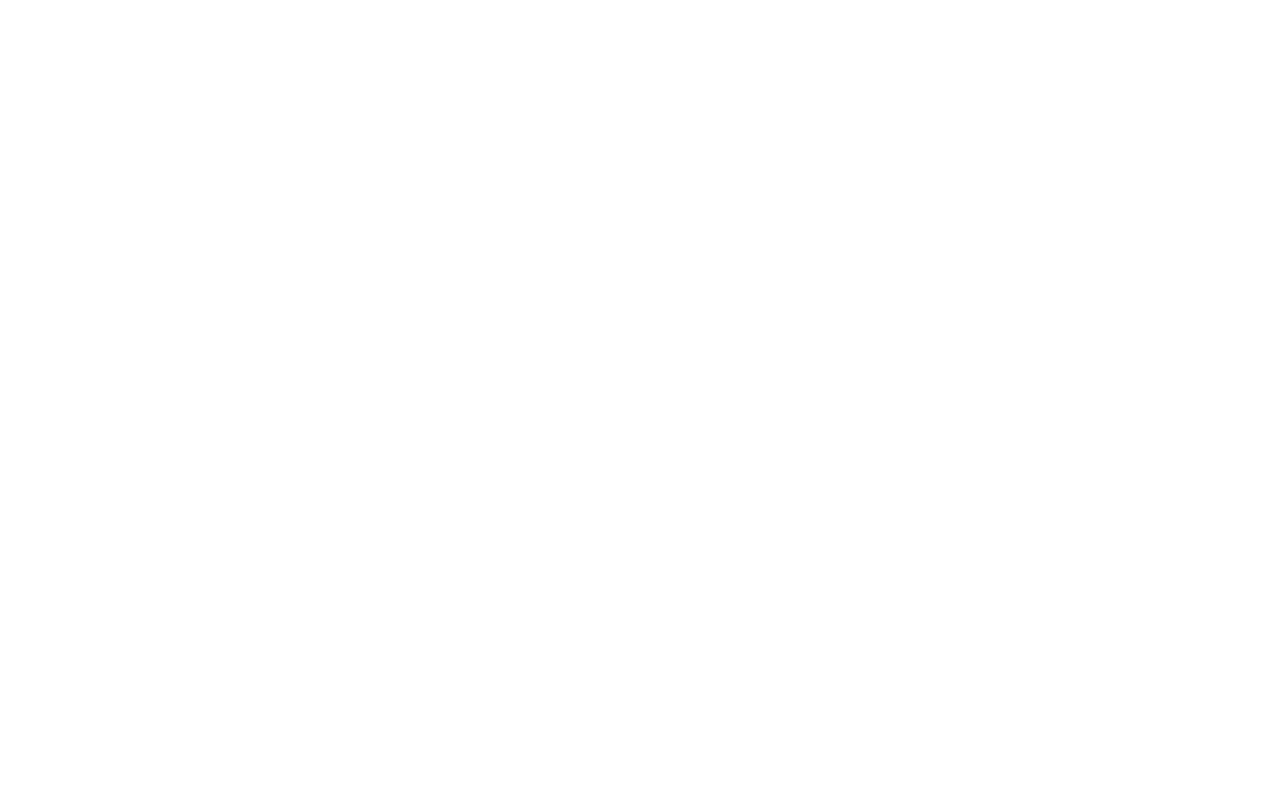
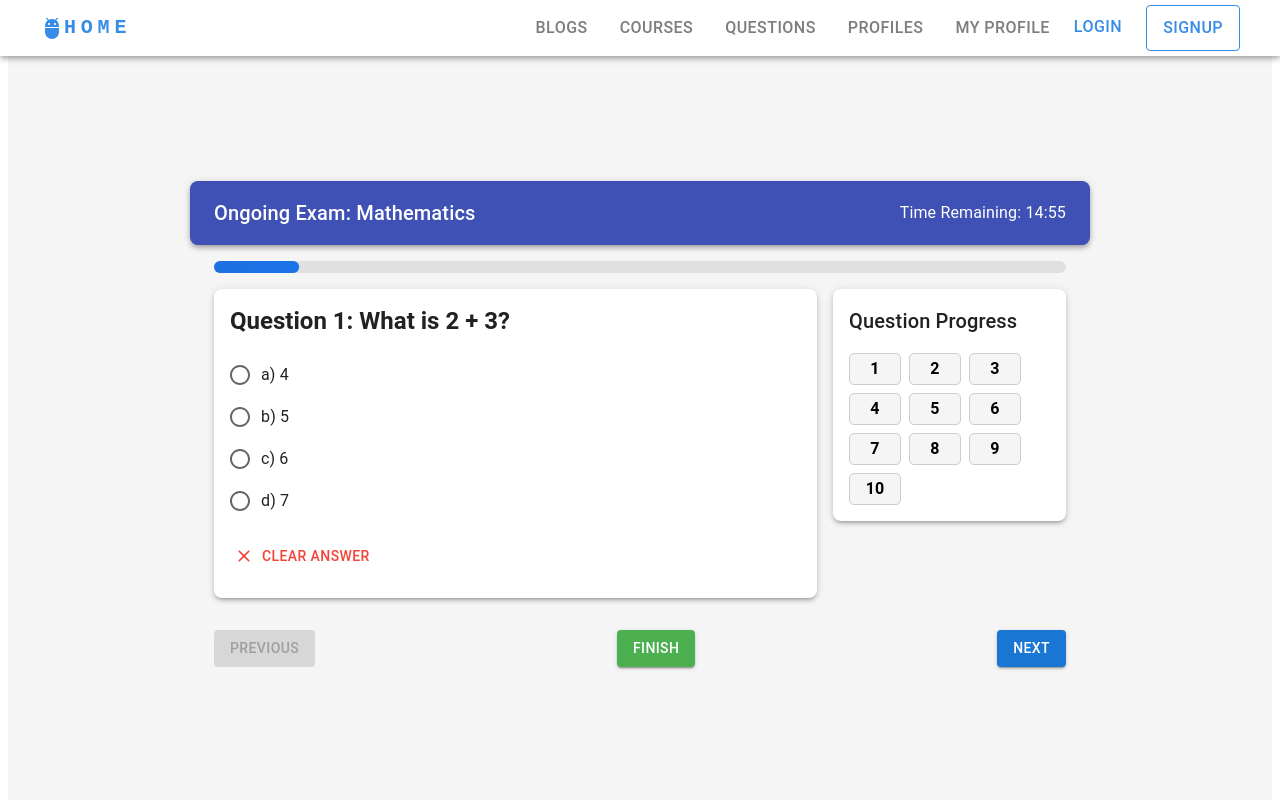
Before and after one commit to SAD-Enjoyers/SAD_Frontend, a React (Vite) app: page /OngoingExamPage in a window 1280 px wide. Before the commit this address had no page. Shown: the top 800 px of the page. Built offline with nearby package versions, Linux system fonts and the light colour scheme.

Commit message:
feat: add new route and import in route.jsx

```diff
--- a/src/routes.jsx
+++ b/src/routes.jsx
@@ -14,6 +14,7 @@
 import ChangePassword from "./features/Auth/ChangePassword/ChangePassword.jsx";
 import QuestionPage from "./features/Exams/QuestionPage/QuestionPage";
 import TermsAndConditions from "./features/Auth/TermsAndConditions/TermsAndConditions.jsx";
+import OngoingExamPage from "./features/Exams/OngoingExamPage/OngoingExamPage.jsx";
 
 function AppRoutes() {
   return (
@@ -33,7 +34,7 @@
           <Route path="changepassword" element={<ChangePassword />} />
           <Route path="QuestionPage" element={<QuestionPage />} />
           <Route path="TermsAndConditions" element={<TermsAndConditions />} />
-
+          <Route path="OngoingExamPage" element={<OngoingExamPage />} />
           {/* private_exam_page */}
         </Route>
       </Routes>
```
